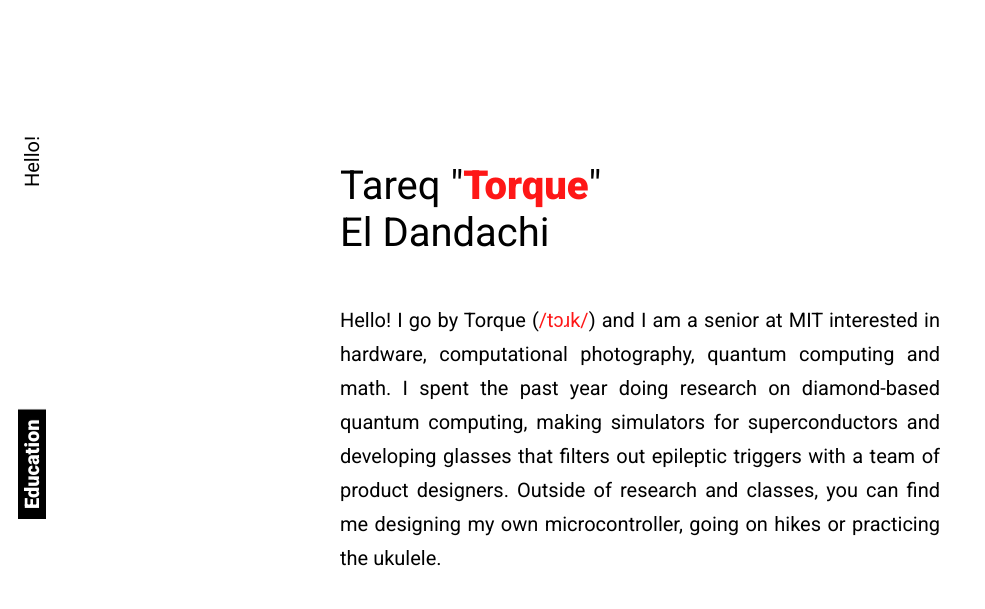
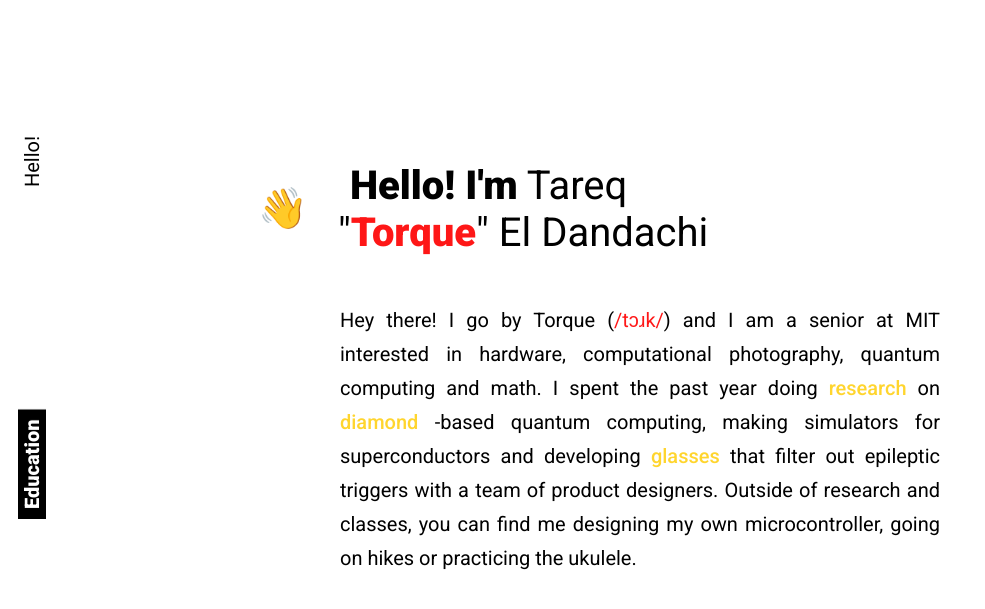
Before and after one commit to itstorque/itstorque.github.io, a Jekyll site: the page built from index.md, in a window 1280 px wide, cut to the strip 0-631 px from the top of the page. Shown: the top 609 px of the strip, without its empty margins (0-985 px from the left). Built offline with Jekyll 4.4.1, drawn with Linux system fonts in a browser that asks for light colours.

Commit message:
added some fun emojis

```diff
--- a/_layouts/default.html
+++ b/_layouts/default.html
@@ -13,8 +13,8 @@
   <body id="body">
 
     <div id="sidenav">
-      <div> <a href="#body">Hello!</a> </div>
-      <div class="selected"> <a href="#">Education</a> </div>
+      <div> <a href="#">Hello!</a> </div>
+      <div class="selected"> <a href="#education">Education</a> </div>
       <div> <a href="#">OTHER</a> </div>
     </div>
 
--- a/index.md
+++ b/index.md
@@ -8,12 +8,20 @@
   <!-- <div class="portrait">
     <img src="http://placekitten.com/250/250" alt="">
   </div> -->
+  <div class="emoji-block">
+    <h1>👋</h1>
+  </div>
   <div>
-    <h1>Tareq "<span class="pop bold">Torque</span>"<br/> El Dandachi</h1>
+    <h1><div style="width: 12px; height: 10px; display: inline-block;"></div><b>Hello! I'm</b> Tareq<br/> "<span class="pop bold">Torque</span>" El Dandachi</h1>
   </div>
 </div>
 
-Hello! I go by Torque (<a onclick="playAudio()">/tɔɹk/</a>) and I am a senior at MIT interested in hardware, computational photography, quantum computing and math. I spent the past year doing research on diamond-based quantum computing, making simulators for superconductors and developing glasses that filters out epileptic triggers with a team of product designers. Outside of research and classes, you can find me designing my own microcontroller, going on hikes or practicing the ukulele.
+Hey there! I go by Torque (<a onclick="playAudio()">/tɔɹk/</a>) and I am a senior at MIT interested in hardware, computational photography, quantum computing and math. I spent the past year doing
+<span class="emoji-word research">research</span> on
+<span class="emoji-word diamond">diamond</span>
+-based quantum computing, making simulators for superconductors and developing
+<span class="emoji-word glasses">glasses</span>
+that filter out epileptic triggers with a team of product designers. Outside of research and classes, you can find me designing my own microcontroller, going on hikes or practicing the ukulele.
 
 <script>
 
@@ -26,10 +34,11 @@
   <img src="http://placekitten.com/700/400" alt="">
 </div>
 
-<h2>Education</h2>
+<h2 id="education">Education</h2>
 
 I have a B.S. in Electrical Engineering and Computer Science and a B.S. in Mechanical Engineering and Quantum Information and Computation.
 
+{: .class_list}
 - Spring 2022
   - Measurement and Instrumentation
   - Computer Systems Security
--- a/resources/main.css
+++ b/resources/main.css
@@ -1,4 +1,4 @@
-@import url('https://fonts.googleapis.com/css2?family=Roboto:wght@400;900&display=swap');
+@import url('https://fonts.googleapis.com/css2?family=Roboto:wght@400;500;900&display=swap');
 
 :root {
 
@@ -45,7 +45,7 @@
 #header {
 
   display: flex;
-  align-items: flex-start;
+  align-items: center;
   justify-content: flex-start;
 
   text-align: left;
@@ -119,3 +119,66 @@
   color: white;
   background-position: top;
 }
+
+.emoji-block {
+  padding-right: 30px;
+  padding-left: 5px;
+  margin-left: -87px; /* 75 + 12 */
+}
+
+
+
+.emoji-word {
+  font-weight: 500;
+  color: #FFD52E;
+  transition: 0.3s ease-in-out;
+}
+
+.emoji-word::after {
+  position: absolute;
+  opacity: 0;
+  transition: 0.3s ease-in-out;
+}
+
+.emoji-word:hover {
+  color: white;
+}
+
+.emoji-word:hover::after {
+  opacity: 1;
+}
+
+.emoji-word.diamond::after {
+  content: "💎";
+  margin-left: -50px;
+}
+
+.emoji-word.glasses::after {
+  content: "👓";
+  margin-left: -45px;
+}
+
+.emoji-word.research::after {
+  content: "🔬";
+  margin-left: -50px;
+}
+
+#education::before {
+  content: "📚";
+  position: absolute;
+  margin-left: -50px;
+}
+
+ul.class_list {
+    -moz-column-count: 2;
+    -moz-column-gap: 20px;
+    -webkit-column-count: 2;
+    -webkit-column-gap: 20px;
+    column-count: 2;
+    column-gap: 30px;
+    font-size: 16px;
+    height: 780px;
+    column-fill: auto;
+    text-align: left;
+    margin: -15px;
+}
```
